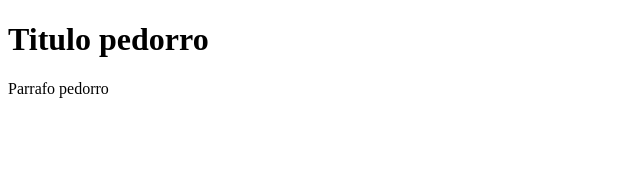
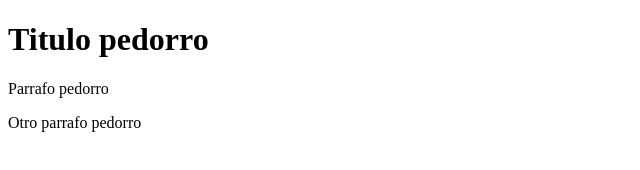
Before and after one commit to GU3RRER0/Pruebas, a plain HTML site: page index.html in a window 1280 px wide. Shown: the whole page, without its empty margins (0-640 px from the left). Drawn offline with Linux system fonts and the light colour scheme.

Commit message:
Otro parrafo pero desde local

```diff
--- a/index.html
+++ b/index.html
@@ -8,5 +8,6 @@
 <body>
     <h1>Titulo pedorro</h1>
     <p>Parrafo pedorro</p>
+    <p>Otro parrafo pedorro</p>
 </body>
 </html>
```
